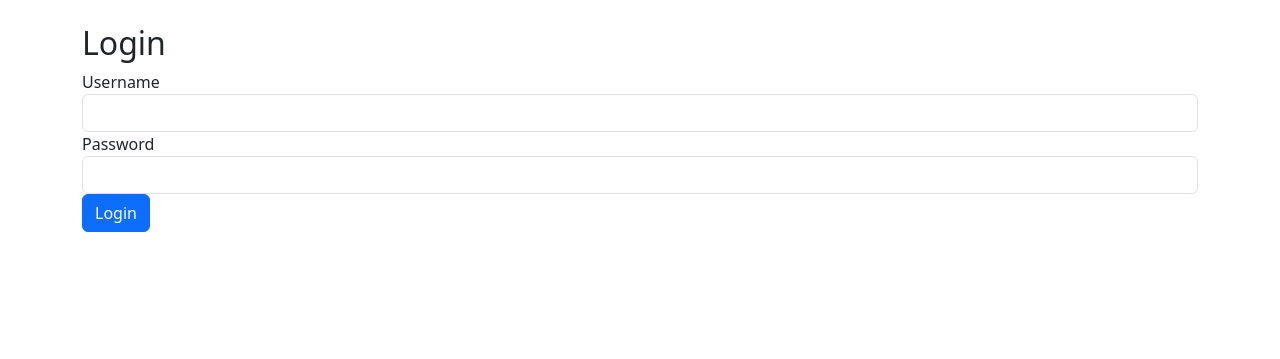
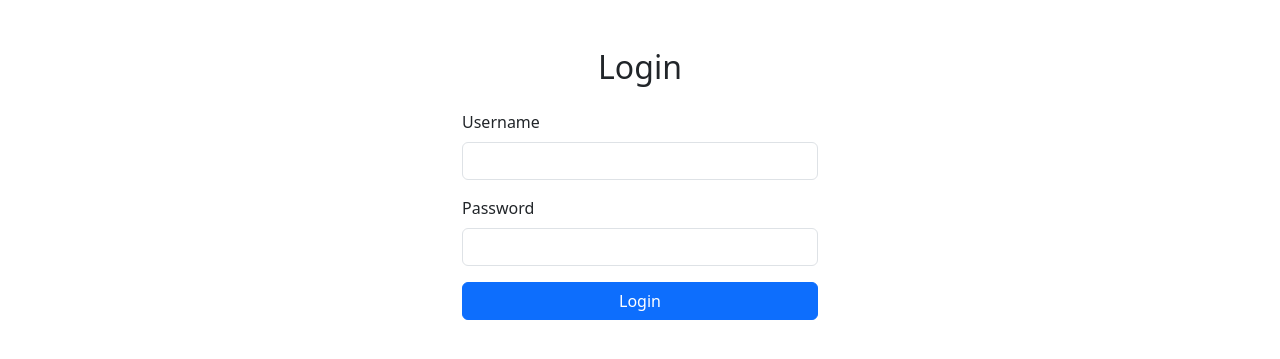
Before and after one commit to Juan-Garcia16/Django, a Django app: page /usuarios/login in a window 1280 px wide. Shown: the top 359 px of the page. Run offline with Django 5.2, Linux system fonts and the light colour scheme.

Commit message:
Alertas, en views se implemento la libreria para dar respuesta a la autenticacion del login, en index y en login se agrego la logica para incrustar las alertas dado el caso, mejor visual del formulario

```diff
--- a/config/views.py
+++ b/config/views.py
@@ -1,6 +1,7 @@
 from django.http import HttpResponse
 from django.shortcuts import render, redirect
 from django.contrib.auth import login as lg, authenticate
+from django.contrib import messages
 
 
 #El dicionario(CONTEXT)son las variables a utlizar en el html
@@ -25,7 +26,9 @@ def login(request):
         users = authenticate(request, username=username, password=password)
         if users:
             lg(request, users) #Login
+            messages.success(request, f"Login exitoso. Bienvendio {users.username}")
             return redirect(index)
-
+        else:
+            messages.error(request, "Usuario o contrasena incorrecta")
 
     return render(request, 'users/login.html', {})
--- a/static/css/styles.css
+++ b/static/css/styles.css
@@ -1,8 +1,3 @@
 body {
     background-color: rgb(207, 207, 209);
 }
-
-.img_gato {
-    max-width: 100%;
-    margin: auto;
-}
--- a/templates/users/login.html
+++ b/templates/users/login.html
@@ -7,29 +7,36 @@
     <title>Login</title>
 </head>
 <body>
-    <div class="container mt-4">
-        <div class="row">
-            <div class="col">
-                <h2>Login</h2>
+    <div class="container mt-5">
+        <div class="row justify-content-center">
+            <div class="col-md-6 col-lg-4">
+
+                <h2 class="text-center mb-4">Login</h2>
+
                 <form method="POST">
                     {% csrf_token %}
-                    <div class="form-group">
-                        <label for="username">Username</label>
+                    <div class="mb-3">
+                        <label for="username" class="form-label">Username</label>
                         <input type="text" class="form-control" id="username" name="username" required>
                     </div>
 
-                    <div class="form-group">
-                        <label for="password">Password</label>
+                    <div class="mb-3">
+                        <label for="password" class="form-label">Password</label>
                         <input type="password" class="form-control" id="password" name="password" required>
                     </div>
 
-                    <button type="submit" class="btn btn-primary">Login</button>
+                    <button type="submit" class="btn btn-primary w-100">Login</button>
 
+                    {% if messages %}
+                        {% for m in messages %}
+                            <div class="alert alert-danger mt-3">
+                                {{ m }}
+                            </div>
+                        {% endfor %}
+                    {% endif %}
                 </form>
-
             </div>
         </div>
     </div>
-
 </body>
 </html>
```
Also changed, not shown: templates/index.html (+9 -3 lines), db.sqlite3.
